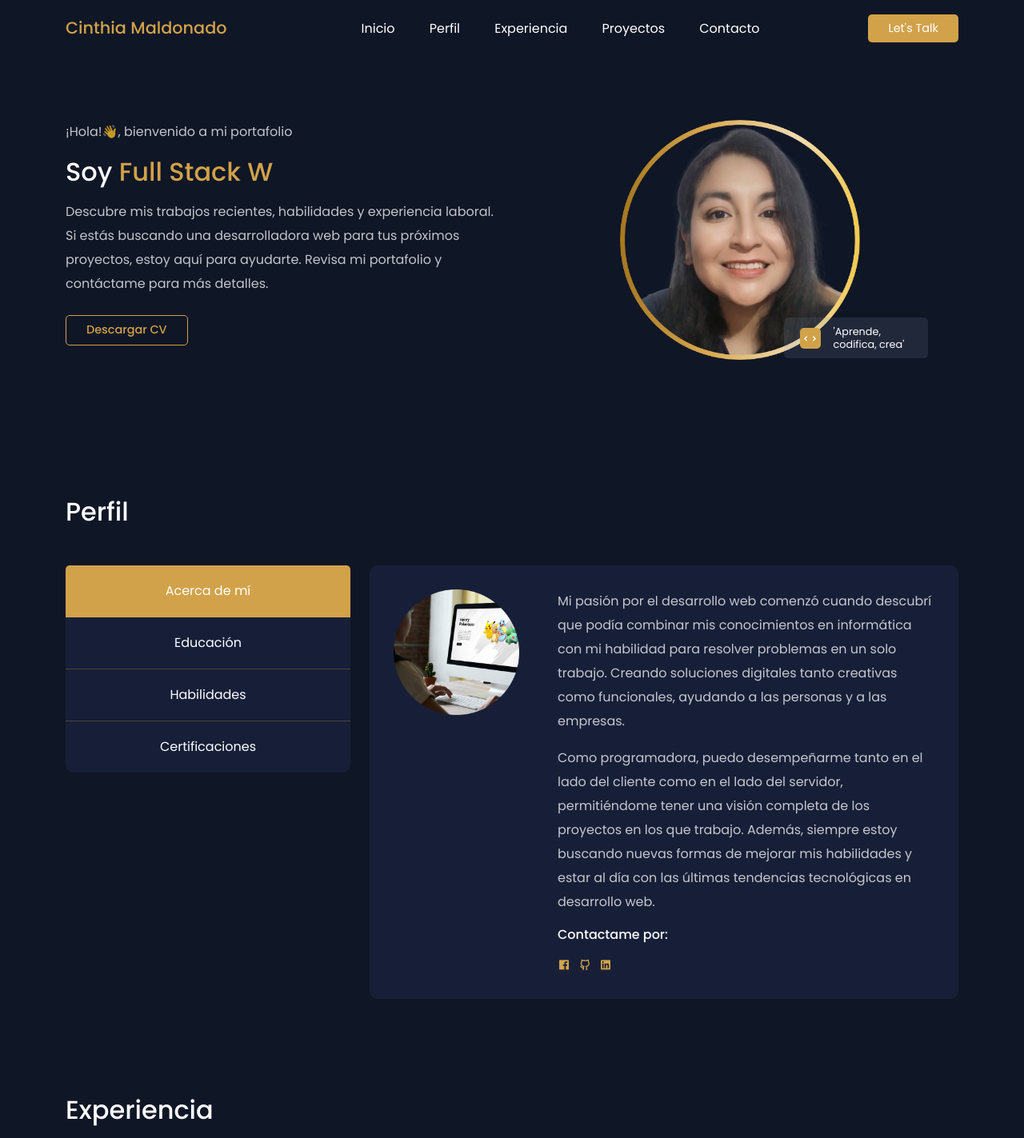
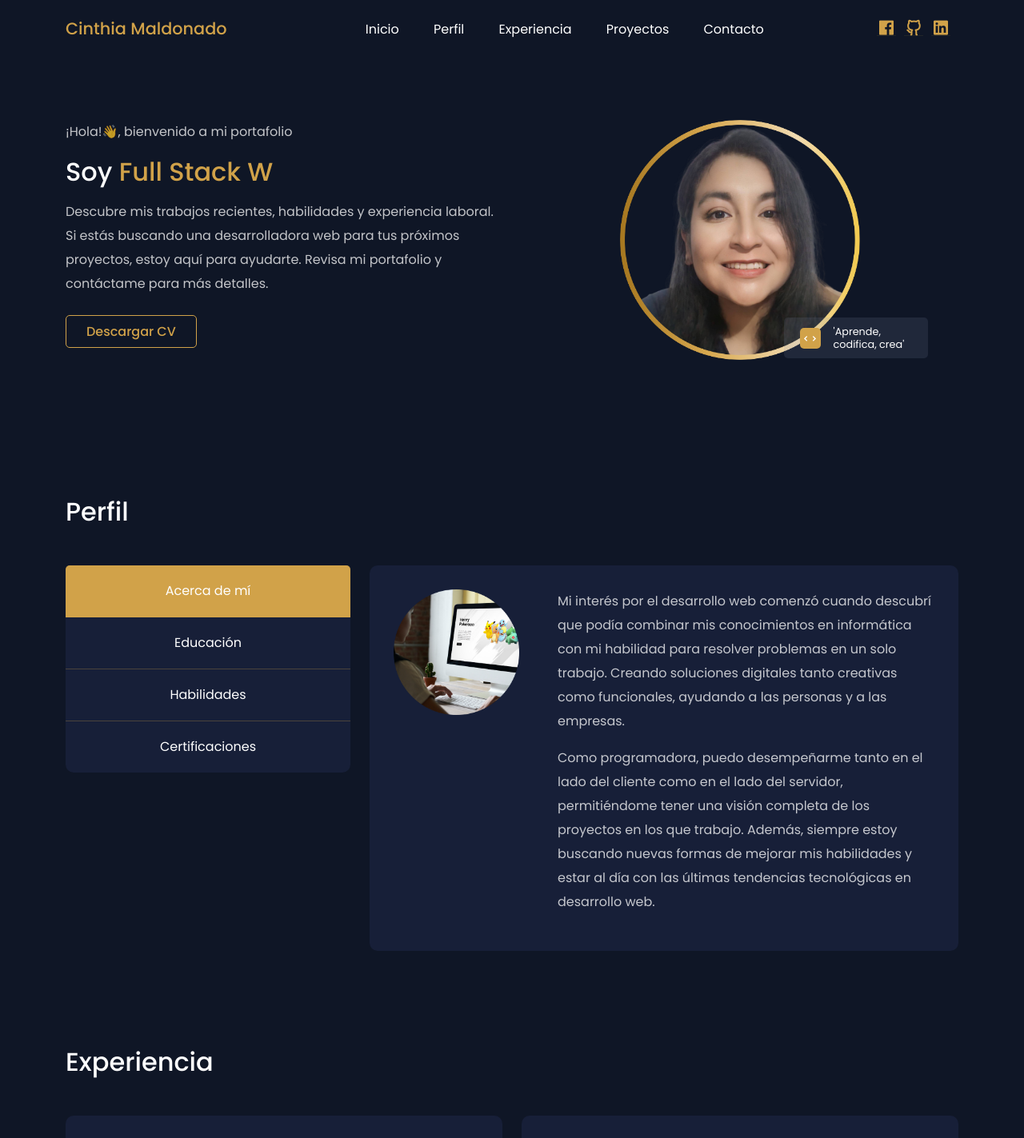
Before and after one commit to cinthiapiera/Portafolio, a React (Create React App) app: page / in a window 1280 px wide. Shown: the top 1423 px of the page at 80% size. Built offline with nearby package versions, Linux system fonts and the light colour scheme.

Commit message:
portfolio finish

```diff
--- a/src/components/About/About.css
+++ b/src/components/About/About.css
@@ -39,18 +39,10 @@
     font-weight: 300;
 }
 
-.social__links span a i{
-    color: #d1a249;
-}
 
 .perfil__img{
     height: 185px;
 }
-
-.social__links span{
-    margin-right: 10px;
-}
-
 /* responsive */
 @media only screen and (max-width: 992px){
     .perfil__btn{
--- a/src/components/About/About.jsx
+++ b/src/components/About/About.jsx
@@ -31,14 +31,8 @@ const About = () => {
                     <img src={perfil} alt="" className='w-100'/>
                   </div>
                   <div className="perfil__content w-75">
-                    <p>Mi pasión por el desarrollo web comenzó cuando descubrí que podía combinar mis conocimientos en informática con mi habilidad para resolver problemas en un solo trabajo. Creando soluciones digitales tanto creativas como funcionales, ayudando a las personas y a las empresas.</p>
+                    <p>Mi interés por el desarrollo web comenzó cuando descubrí que podía combinar mis conocimientos en informática con mi habilidad para resolver problemas en un solo trabajo. Creando soluciones digitales tanto creativas como funcionales, ayudando a las personas y a las empresas.</p>
                     <p>Como programadora, puedo desempeñarme tanto en el lado del cliente como en el lado del servidor, permitiéndome tener una visión completa de los proyectos en los que trabajo. Además, siempre estoy buscando nuevas formas de mejorar mis habilidades y estar al día con las últimas tendencias tecnológicas en desarrollo web.</p>
-                    <div className="social__links">
-                      <h6 className='mb-3'>Contactame por:</h6>
-                      <span><a href="https://www.facebook.com/Cinthia.Maldonado.R/"><i className="ri-facebook-box-fill"></i></a></span>
-                      <span><a href="https://github.com/cinthiapiera"><i className="ri-github-line"></i></a></span>
-                      <span><a href="https://www.linkedin.com/in/cinthia-maldonado-rafael/"><i className="ri-linkedin-box-fill"></i></a></span>
-                    </div>
                   </div>
             </div>
             }
--- a/src/components/About/Award.jsx
+++ b/src/components/About/Award.jsx
@@ -47,10 +47,10 @@ const AwardItem = ({year, title, text, url}) => {
       <h6 className="award__title">
         {title}<br></br>
         <span>{text}<br></br>
-        <a href={url} className="award__url">Mostrar credencial </a><i className="ri-external-link-line"></i></span>
+        <a href={url} className="award__url" target="_blank" rel="noopener noreferrer">Mostrar credencial </a><i className="ri-external-link-line"></i></span>
       </h6>
     </div>
   )
 }
 
-export default Award
+export default Award;
--- a/src/components/Form/Form.jsx
+++ b/src/components/Form/Form.jsx
@@ -5,14 +5,14 @@ import emailjs from '@emailjs/browser';
 
 const Form = () => {
 
-  const form = useRef();
+  const form = useRef(null);
 
   const sendEmail = (e) => {
     e.preventDefault();
 
     emailjs.sendForm('service_0bpzxta', 'template_5f0diuq', form.current, '4mF-jOz_cWZsFyrvx')
       .then((result) => {
-          alert('se ha enviado coreectamente el email')
+          alert('Se ha enviado correctamente el email')
           console.log(result.text);
       }, (error) => {
           console.log(error.text);
@@ -22,13 +22,13 @@ const Form = () => {
   return (
     <form className='form' ref={form} onSubmit={sendEmail}>
         <div className="form__input">
-            <input type="text" name="user_name" placeholder='Tu nombre'/>
+            <input type="text" name="user_name" placeholder='Tu nombre' required/>
         </div>
         <div className="form__input">
-            <input type="email" name="user_email" placeholder='Tu E-mail'/>
+            <input type="email" name="user_email" placeholder='Tu E-mail' required/>
         </div>
         <div className="form__input">
-            <textarea name="message" placeholder='Escribir mensaje'/>
+            <textarea name="message" placeholder='Escribir mensaje' required/>
         </div>
         <button className='submit__btn' type='submit' value="Send">
             Enviar
--- a/src/components/Header/Header.css
+++ b/src/components/Header/Header.css
@@ -34,7 +34,7 @@
   color: #d1a249;
 }
 
-.btn{
+/* .btn{
   background: #d1a249;
   color: #fff;
   border: none;
@@ -47,6 +47,15 @@
 
 .btn:hover{
   color: #fff;
+} */
+
+.social__links span a i{
+    color: #d1a249;
+    font-size: 1.5rem;
+}
+
+.social__links span{
+    margin-right: 10px;
 }
 
 .mobile__menu i{
@@ -99,7 +108,7 @@
     display: block;
   }
 
-  .btn{
+  .social__links{
     display: none;
   }
 
--- a/src/components/Header/Header.jsx
+++ b/src/components/Header/Header.jsx
@@ -73,7 +73,11 @@ const Header = () => {
             </ul>
           </div>
           <div className="nav__right d-flex align-items-center gap-4">
-            <button className="btn">Let's Talk</button>
+            <div className="social__links">
+                <span><a href="https://www.facebook.com/Cinthia.Maldonado.R/" target="_blank" rel="noopener noreferrer"><i className="ri-facebook-box-fill"></i></a></span>
+                <span><a href="https://github.com/cinthiapiera" target="_blank" rel="noopener noreferrer"><i className="ri-github-line"></i></a></span>
+                <span><a href="https://www.linkedin.com/in/cinthia-maldonado-rafael/" target="_blank" rel="noopener noreferrer"><i className="ri-linkedin-box-fill"></i></a></span>
+            </div>
             <span className="mobile__menu">
               <i className="ri-menu-5-line" onClick={menuToggle}></i>
             </span>
--- a/src/components/Portfolio/Portfolio.jsx
+++ b/src/components/Portfolio/Portfolio.jsx
@@ -9,13 +9,13 @@ const portfolioData =[
     imgUrl: img02,
     title: 'E-commerce Chilly',
     url: 'https://chilly-production.up.railway.app/',
-    desc: 'Lorem ipsum, dolor sit amet consectetur adipisicing elit. Molestiae in modi hic iste nisi, molestias maiores inventore corrupti, vero, sint ad sit.',
+    desc: 'Plataforma en línea para la venta y armado de PC con características como UI amigable, catálogo de productos, carrito de compras, armado personalizado, pasarela de pago, chatbot y dashboard para administrador y usuarios registrados.',
   },
   {
     imgUrl: img01,
     title: 'SPA Pokémon',
     url: 'https://pi-pokemon.netlify.app/',
-    desc: 'Lorem ipsum, dolor sit amet consectetur adipisicing elit. Molestiae in modi hic iste nisi, molestias maiores inventore corrupti, vero, sint ad sit.',
+    desc: 'Aplicación de Pokémon con página de inicio con una lista de 150 cards de personajes con paginación, búsqueda, filtros, ordenamiento, sección de detalles, y sección de creación con formulario controlado y validaciones. Extra: modelo responsive',
   }
   // {
   //   imgUrl: img01,
@@ -38,7 +38,9 @@ const Portfolio = () => {
               portfolioData.map((item,index)=>(
                 <Col lg='4' md='6' sm='6' key={index} className='mb-4'>
                   <div className="single__service">
-                    <img src={item.imgUrl} alt={item.title} className='w-100'/>
+                    <a href={item.url} target="_blank" rel="noopener noreferrer">
+                      <img src={item.imgUrl} alt={item.title} className='w-100'/>
+                    </a>
                     <h2>{item.title}</h2>
                     <p>{item.desc}</p>
                   </div>
```
